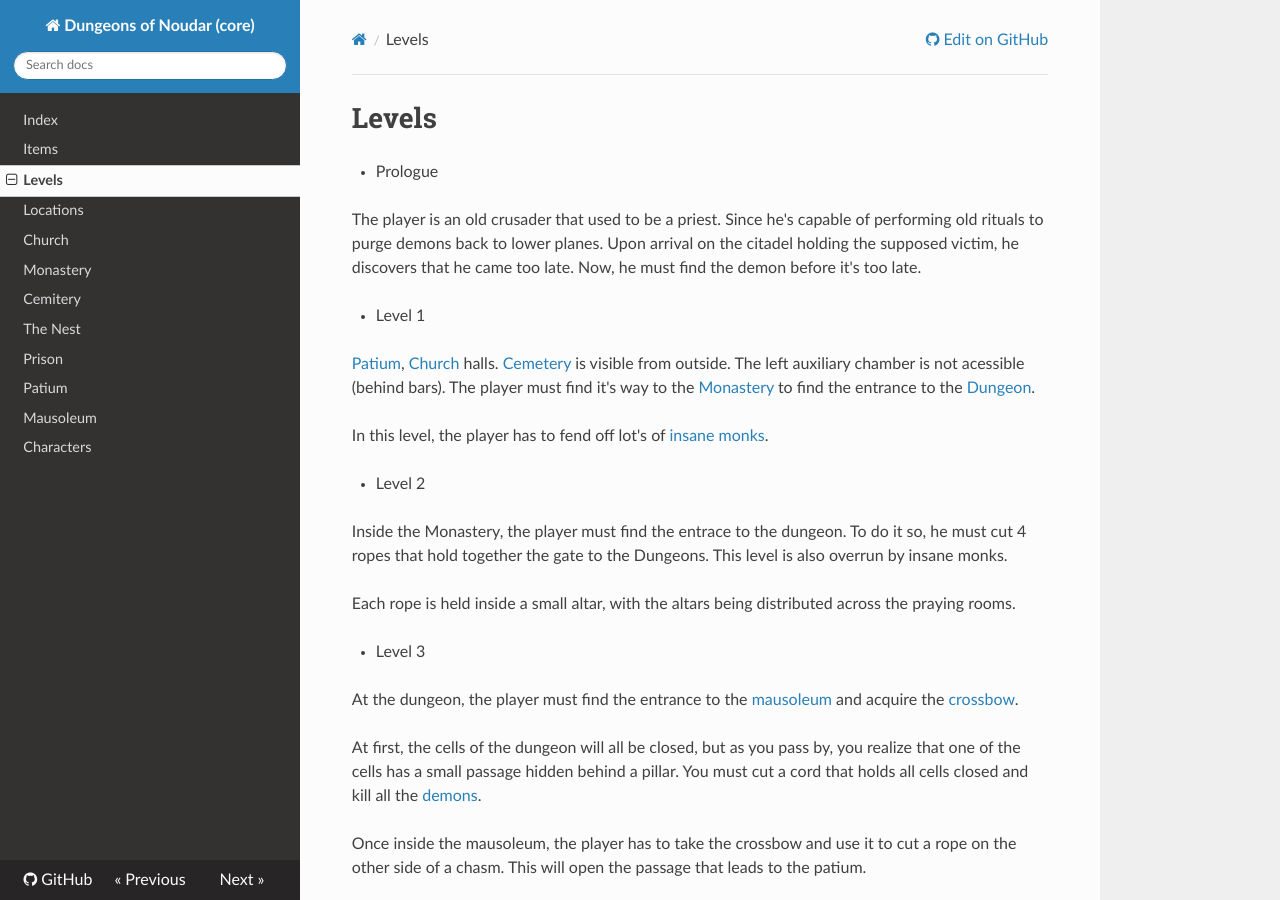
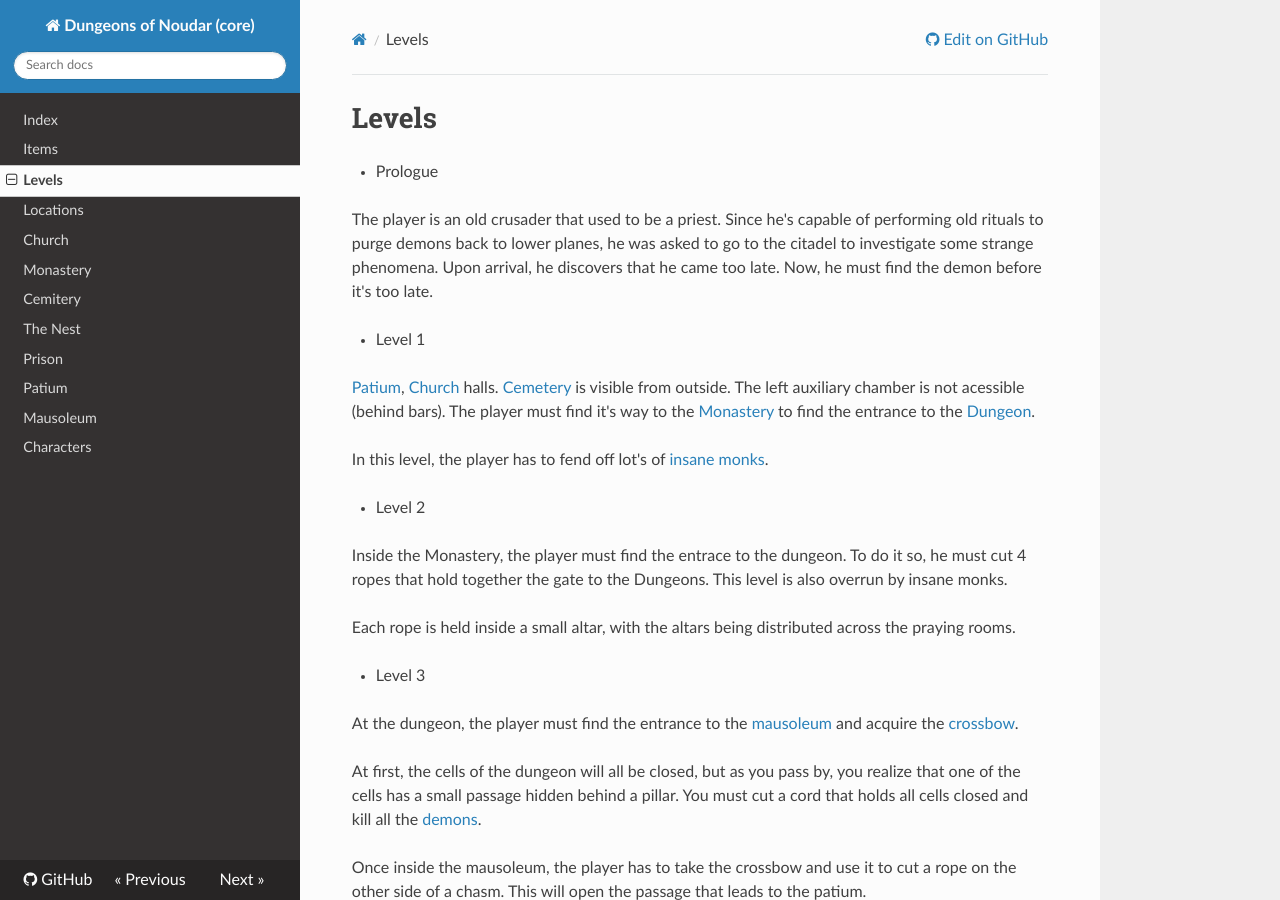
Before and after one commit to TheFakeMontyOnTheRun/noudar-core, an MkDocs documentation site: the page built from docs/levels.md, in a window 1280 px wide and 900 px high. Built offline with MkDocs 1.6.1, drawn with Linux system fonts in a browser that asks for light colours; nearby versions of some CDN libraries; old or Windows-style settings are respelled for this version of MkDocs.

Commit message:
Update levels.md
Fix weird wording

```diff
--- a/docs/levels.md
+++ b/docs/levels.md
@@ -4,9 +4,10 @@ Levels
 
 The player is an old crusader that used to be a priest. Since
 he's capable of performing old rituals to purge demons back
-to lower planes. Upon arrival on the citadel holding the
-supposed victim, he discovers that he came too late. Now, he
-must find the demon before it's too late.
+to lower planes, he was asked to go to the citadel to
+investigate some strange phenomena. Upon arrival, he discovers
+that he came too late. Now, he must find the demon before it's
+too late.
 
 - Level 1
 
```
